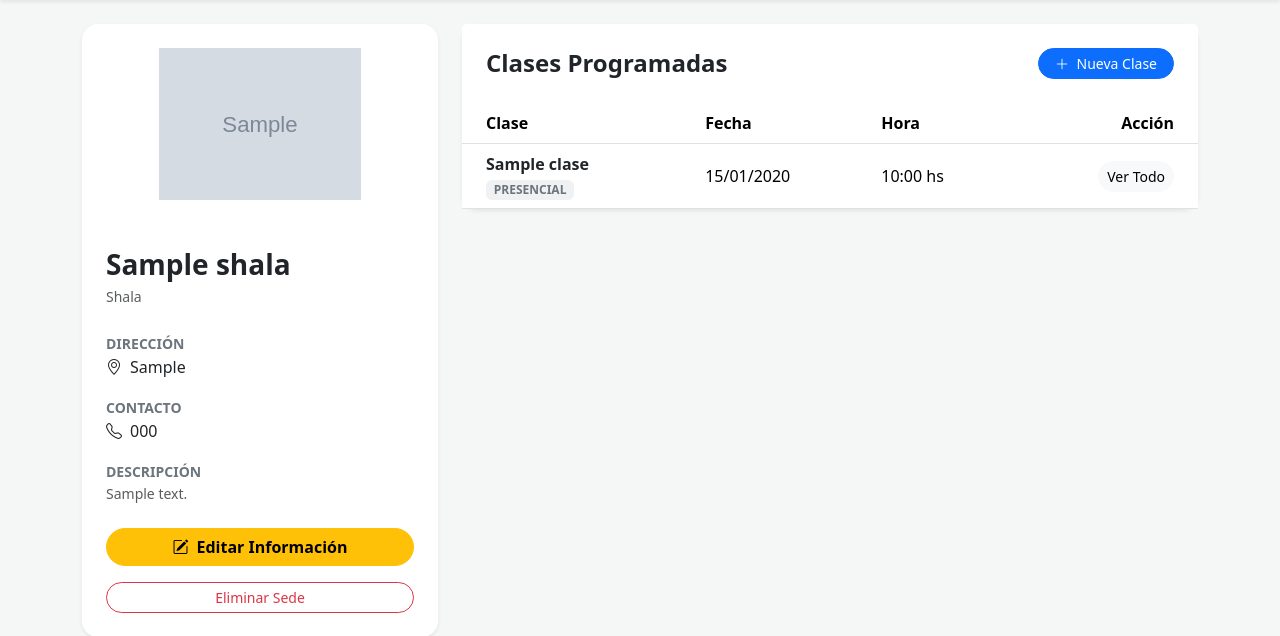
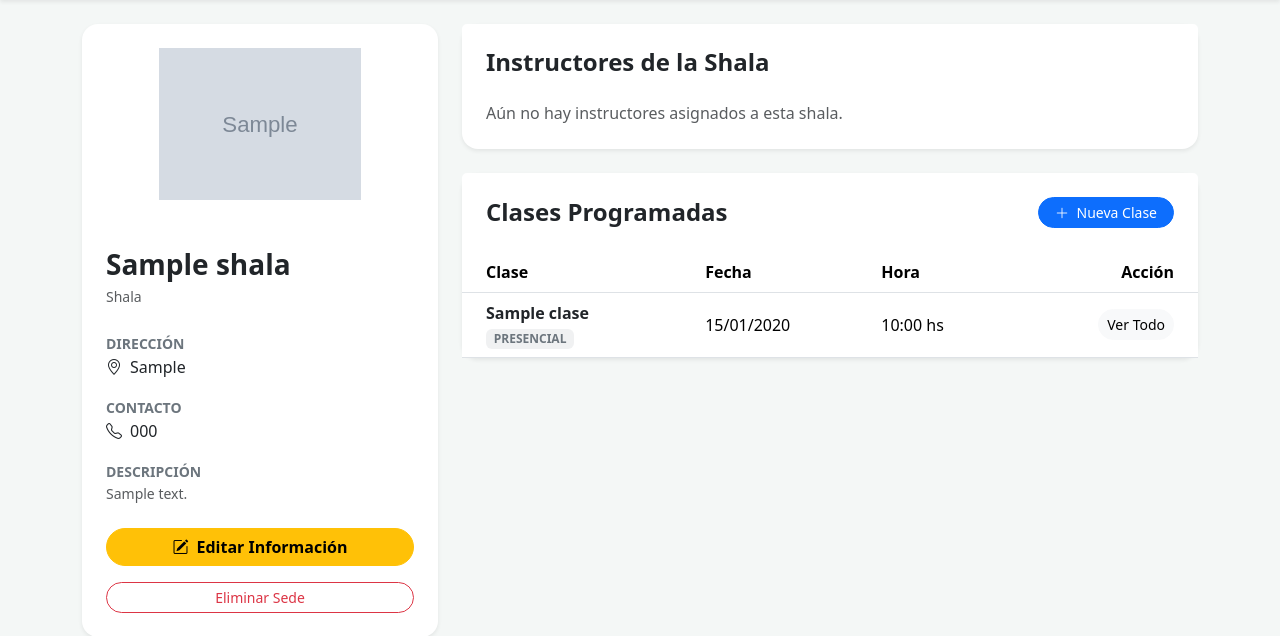
Before and after one commit to jlmontielc/sistema-gestion-shala, a Flask app: page /shalas/detalle/1 in a window 1280 px wide. Shown: the part 56-692 px from the top of the page. Run offline with Flask 3, Linux system fonts and the light colour scheme; a user stored in the database is signed in; tables that the repository leaves empty hold one stand-in row (values such as "Sample post"); grey boxes marked "Sample" are stand-in pictures.

Commit message:
Añadir sección de instructores en la vista de detalle de shala

```diff
--- a/app/routes/shalas.py
+++ b/app/routes/shalas.py
@@ -71,9 +71,26 @@ def detalle_shala(id):
         return redirect(url_for('shalas.listar_shalas'))
 
     from app.models.clase import Clase
+    from app.models.usuario import Usuario, Instructor
+
     clases = Clase.query.filter_by(shala_id=id).all()
+    instructores = (
+        Usuario.query
+        .join(Instructor, Instructor.id == Usuario.id)
+        .filter(
+            Usuario.rol == 'INSTRUCTOR',
+            Instructor.shala_id == id
+        )
+        .order_by(Usuario.nombre.asc())
+        .all()
+    )
 
-    return render_template('detalle_shala.html', shala=shala, clases=clases)
+    return render_template(
+        'detalle_shala.html',
+        shala=shala,
+        clases=clases,
+        instructores=instructores
+    )
 
 @shalas_bp.route('/editar/<int:id>', methods=['GET', 'POST'])
 @login_required
--- a/app/templates/detalle_shala.html
+++ b/app/templates/detalle_shala.html
@@ -52,6 +52,35 @@
     </div>
 
     <div class="col-lg-8">
+        <div class="card border-0 shadow-sm rounded-4 mb-4">
+            <div class="card-header bg-white border-0 p-4">
+                <h4 class="fw-bold mb-0">Instructores de la Shala</h4>
+            </div>
+            <div class="card-body p-4 pt-0">
+                <div class="row g-3">
+                    {% for instructor in instructores %}
+                        <div class="col-md-6">
+                            <div class="border rounded-4 p-3 h-100 bg-light bg-opacity-25">
+                                <div class="d-flex justify-content-between align-items-start gap-3">
+                                    <div>
+                                        <h6 class="fw-bold mb-1">{{ instructor.nombre }}</h6>
+                                        <p class="text-muted small mb-0">{{ instructor.email }}</p>
+                                    </div>
+                                    <a href="{{ url_for('auth.ver_instructor', id=instructor.id) }}" class="btn btn-outline-primary btn-sm rounded-pill">
+                                        Ver perfil
+                                    </a>
+                                </div>
+                            </div>
+                        </div>
+                    {% else %}
+                        <div class="col-12">
+                            <p class="text-muted mb-0">Aún no hay instructores asignados a esta shala.</p>
+                        </div>
+                    {% endfor %}
+                </div>
+            </div>
+        </div>
+
         <div class="card border-0 shadow-sm rounded-4">
             <div class="card-header bg-white border-0 p-4 d-flex justify-content-between align-items-center">
                 <h4 class="fw-bold mb-0"> Clases Programadas</h4>
```
